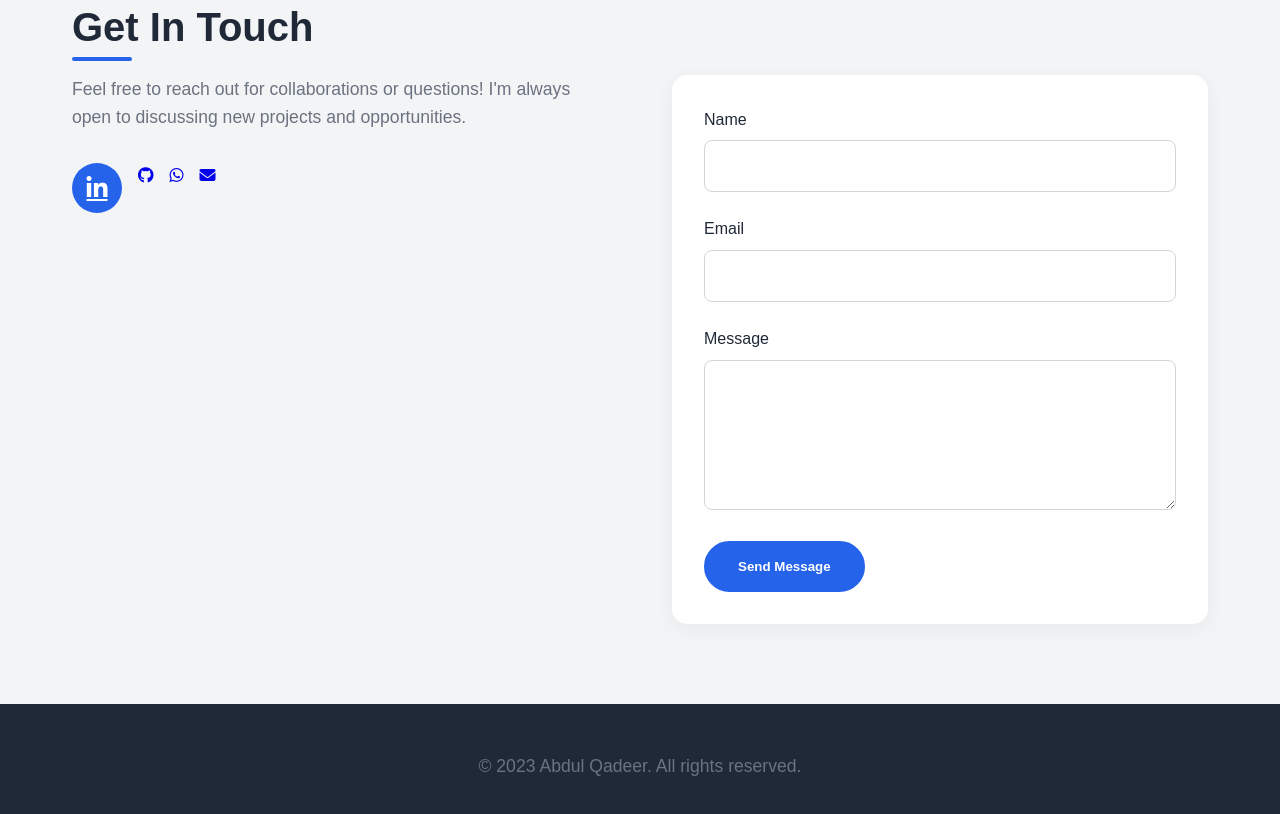
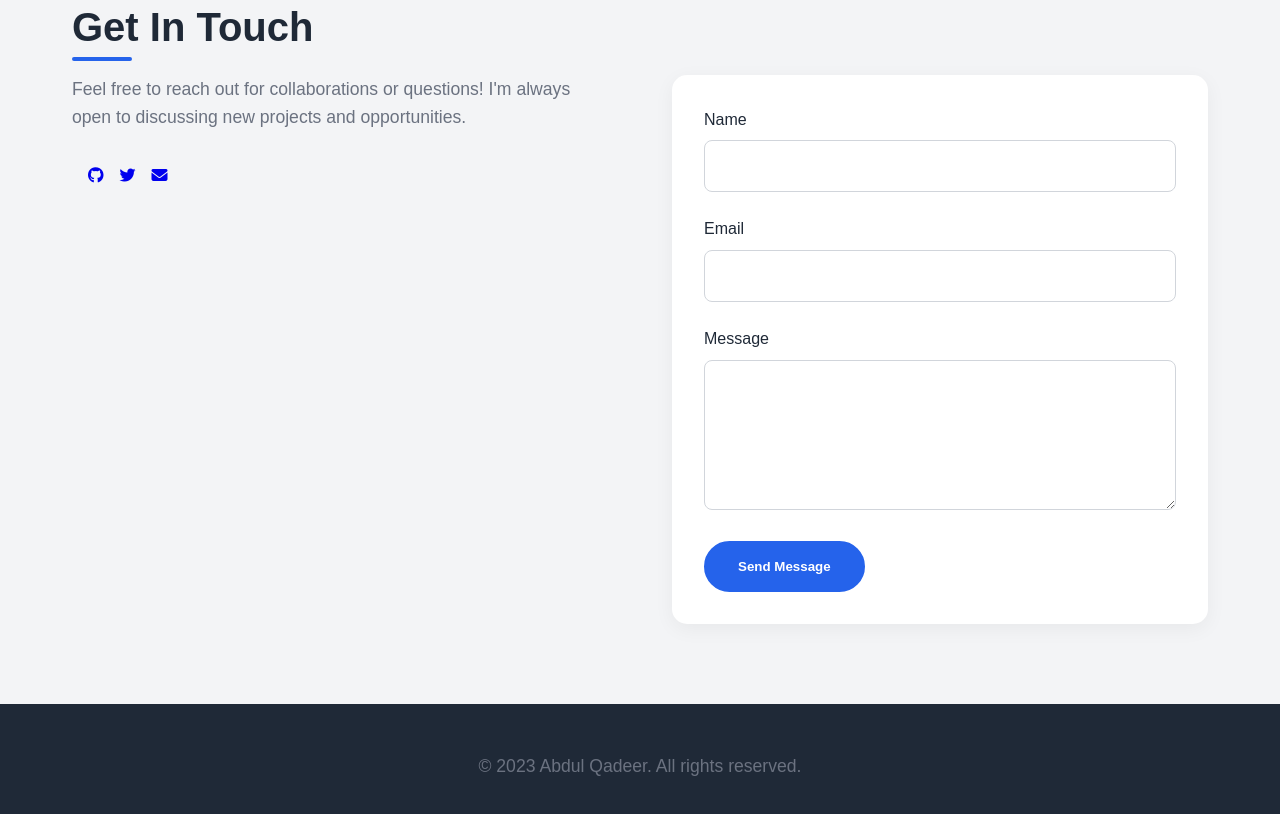
Before and after one commit to Abdul-Qadeerr/portfolio, a plain HTML site: page index.html in a window 1280 px wide. Shown: the part 3336-4150 px from the top of the page. Drawn offline with nearby package versions, Linux system fonts and the light colour scheme; animation ran at ten frames a second.

Commit message:
Update index.html

```diff
--- a/index.html
+++ b/index.html
@@ -749,9 +749,9 @@
                 <div>
                     <p>Feel free to reach out for collaborations or questions! I'm always open to discussing new projects and opportunities.</p>
                     <div class="social-links">
-                        <a href="#" class="social-link"><i class="fab fa-linkedin-in"></i></a>
+                        <a href="#" class="qadeer.malik7731247"><i class="fab fa-facebook-in"></i></a>
                         <a href="#" class="https://github.com/Abdul-Qadeerr"><i class="fab fa-github"></i></a>
-                        <a href="#" class="03367303005"><i class="fab fa-whatsapp"></i></a>
+                        <a href="#" class="@malikqadeerr"><i class="fab fa-twitter"></i></a>
                         <a href="#" class="qadeermalik3005@gmail.com"><i class="fas fa-envelope"></i></a>
                     </div>
                 </div>
```
